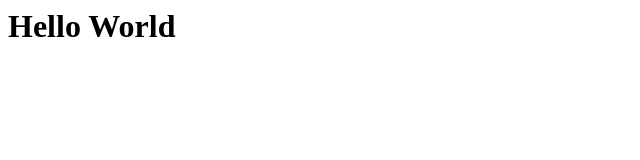
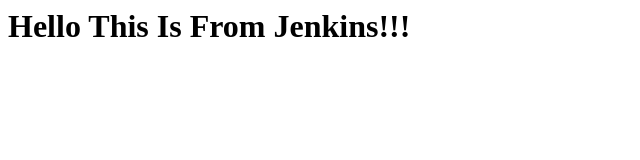
Before and after one commit to mdyusufnaikodi/demojenkins, a plain HTML site: page index.html in a window 1280 px wide. Shown: the whole page, without its empty margins (0-640 px from the left). Drawn offline with Linux system fonts and the light colour scheme.

Commit message:
Update index.html

```diff
--- a/index.html
+++ b/index.html
@@ -1,5 +1,5 @@
 <html>
   <body>
-    <h1> Hello World </h1>
+    <h1> Hello This Is From Jenkins!!! </h1>
   </body>
 </html>
```
